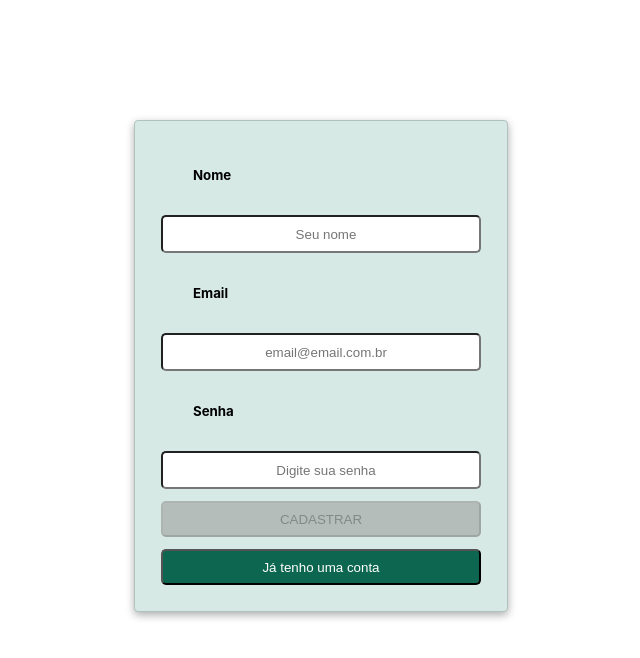
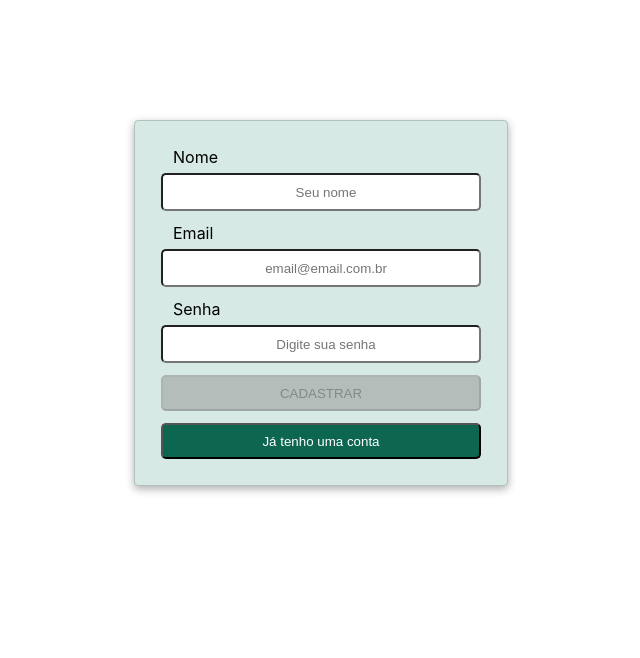
Before and after one commit to riquelmebandeira/projeto-delivery-app, a React (Create React App) app in the folder front-end/: page /register in a window 1280 px wide. Shown: the top 658 px of the page, without its empty margins (319-959 px from the left). Built offline with nearby package versions, Linux system fonts and the light colour scheme.

Commit message:
fix(interface): corrige a ligaçao entre label e elemento no componente input

```diff
--- a/front-end/src/components/Input.jsx
+++ b/front-end/src/components/Input.jsx
@@ -4,25 +4,18 @@ import PropTypes from 'prop-types';
 const Input = (props) => {
   const { labelText, onChange, dataTestId, placeHolder, type, value } = props;
 
-  const labelRender = () => (
+  return (
     <label htmlFor={ labelText }>
-      <h5>{ labelText }</h5>
-    </label>
-  );
-
-  return (
-    <>
-      { labelText === 'none'
-        ? null
-        : labelRender() }
+      { labelText }
       <input
+        id={ labelText }
         value={ value }
         type={ type }
         onChange={ onChange }
         data-testid={ dataTestId }
         placeholder={ placeHolder }
       />
-    </>
+    </label>
   );
 };
 
```
